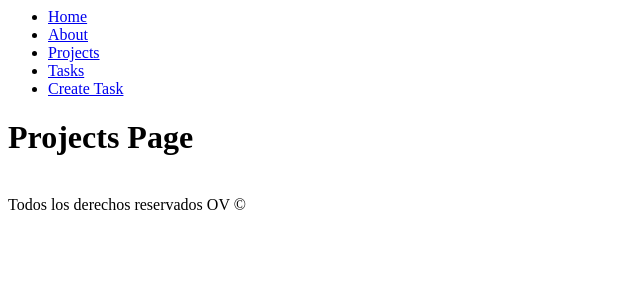
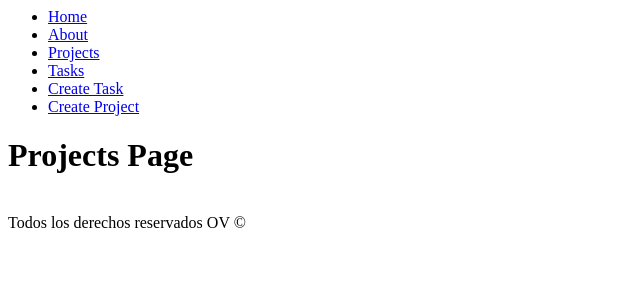
Before and after one commit to ovbyteshub/djangoproject, a Django app: page /projects/ in a window 1280 px wide. Shown: the top 300 px of the page, without its empty margins (0-640 px from the left). Run offline with Django 5.2, Linux system fonts and the light colour scheme; data that the repository does not hold is empty.

Commit message:
form projects

```diff
--- a/myapp/forms.py
+++ b/myapp/forms.py
@@ -3,3 +3,6 @@ from django import forms
 class TaskForm(forms.Form):
     title = forms.CharField(label='Task Title', max_length=100)
     description = forms.CharField(label='Task Description', widget=forms.Textarea)
+
+class ProjectForm(forms.Form):
+    name = forms.CharField(label='Project Name', max_length=100)
--- a/myapp/templates/layouts/base.html
+++ b/myapp/templates/layouts/base.html
@@ -13,7 +13,10 @@
             <a href="/tasks">Tasks</a>
         </li>
         <li>
-            <a href="/create_task">Create Task</a>
+            <a href="/tasks/create">Create Task</a>
+        </li>
+        <li>
+            <a href="/projects/create">Create Project</a>
         </li>
     </ul>
 </nav>
--- a/myapp/urls.py
+++ b/myapp/urls.py
@@ -8,5 +8,6 @@ urlpatterns = [
     path('hello/<str:username>', views.hello),
     path('projects/', views.projects),
     path('tasks/', views.tasks),
-    path('create_task/', views.create_task),
+    path('tasks/create', views.create_task),
+    path('projects/create', views.create_project),
     ]
--- a/myapp/views.py
+++ b/myapp/views.py
@@ -2,7 +2,7 @@ from django.shortcuts import render, redirect
 from django.http import HttpResponse
 from .models import Project, Task
 from django.shortcuts import get_object_or_404
-from .forms import TaskForm
+from .forms import TaskForm, ProjectForm
 
 # Create your views here.
 
@@ -51,3 +51,17 @@ def create_task(request):
     return render(request, "tasks/create_task.html", {
         "form": form
     })
+
+def create_project(request):
+    print(request.method)
+    if request.method == "POST":
+        form = ProjectForm(request.POST)
+        if form.is_valid():
+            name = form.cleaned_data["name"]
+            Project.objects.create(name=name)
+            return redirect("/projects")
+    else:
+        form = ProjectForm()
+    return render(request, "projects/create_project.html", {
+        "form": form
+    })
```
Also changed, not shown: myapp/templates/projects/create_project.html (added, +13 -0 lines).
